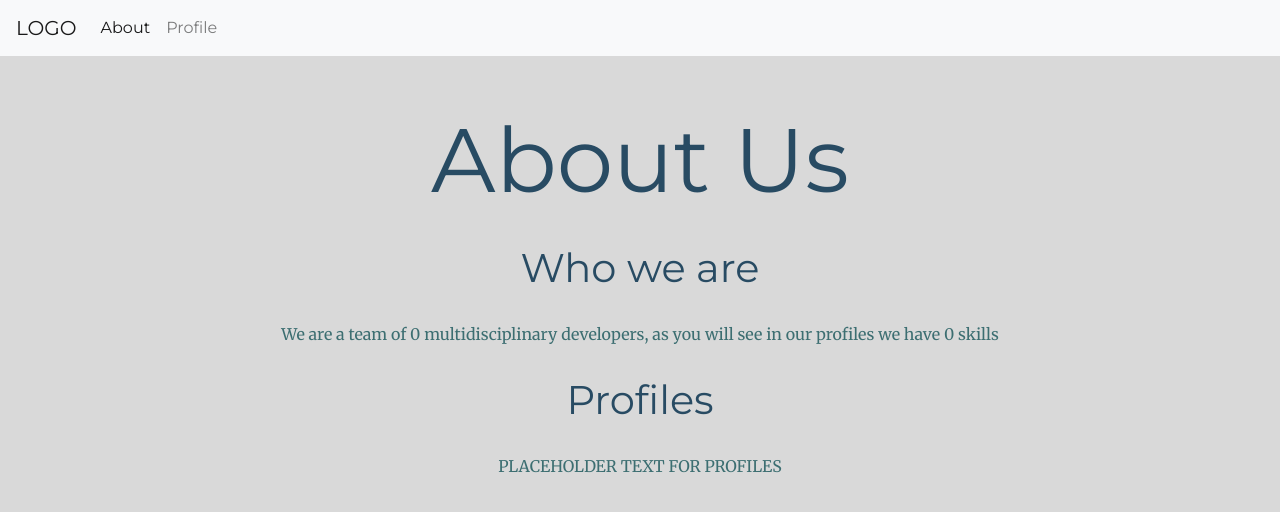
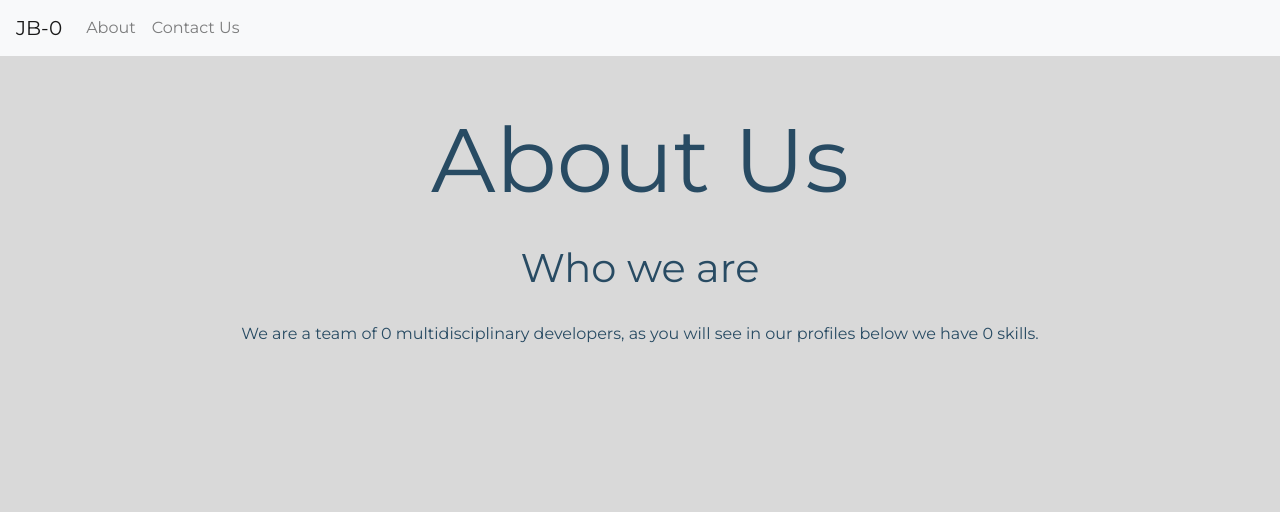
Before and after one commit to jb-0/django_portfolio, a Django app: page /about/ in a window 1280 px wide. Shown: the top 512 px of the page. Run offline with Django 3.2, Linux system fonts and the light colour scheme; some libraries are stand-ins or nearby versions.

Commit message:
Improved layout and styling, introduced cards for profile list

```diff
--- a/profiles/static/css/styles.css
+++ b/profiles/static/css/styles.css
@@ -1,12 +1,16 @@
 .navbar {
     font-family: 'Montserrat', sans-serif;
+}
+
+.card {
+  margin: 0 auto 10px;
 }
 
 body {
   margin: 0;
   text-align: center;
-  color: #3c6e71;
-  font-family: 'Merriweather', serif;
+  color: #284b63;
+  font-family: 'Montserrat', sans-serif;
   background-color: #d9d9d9;
 }
 
@@ -28,9 +32,3 @@ h3 {
   font-family: 'Montserrat', sans-serif;
   color: #353535;
 }
-
-
-/*a, p {*/
-/*  color: #353535;*/
-/*  font-family: 'Merriweather', serif;*/
-/*}*/
--- a/profiles/templates/about.html
+++ b/profiles/templates/about.html
@@ -5,10 +5,21 @@
 {% block content %}
     <h1>About Us</h1>
     <h2>Who we are</h2>
-    <p>We are a team of {{ num_profiles }} multidisciplinary developers, as you will see in our profiles we have
-        {{ num_skills }} skills</p>
+    <p>We are a team of {{ num_profiles }} multidisciplinary developers, as you will see in our profiles below we have
+        {{ num_skills }} skills. </p>
 
-    <h2>Profiles</h2>
-    <p>PLACEHOLDER TEXT FOR PROFILES</p>
+    <div class="row">
+        {% for profile in profiles %}
+            <div class="col-sm-12 col-md-12 col-lg-6">
+                <div class="card rounded" style="width: 35rem;">
+                    <div class="card-body">
+                        <h5 class="card-title">{{ profile.name }}</h5>
+                        <p class="card-text">{{ profile.about}}</p>
+                        <a href="{{ profile.get_absolute_url }}" class="btn btn-dark">Profile</a>
+                    </div>
+                </div>
+            </div>
+    {% endfor %}
+    </div>
 
 {% endblock %}
--- a/profiles/templates/base_generic.html
+++ b/profiles/templates/base_generic.html
@@ -2,7 +2,7 @@
 <html lang="en">
 
 <nav class="navbar navbar-expand-lg navbar-light bg-light">
-    <a class="navbar-brand" href="#">LOGO</a>
+    <a class="navbar-brand" href="#">JB-0</a>
     <button class="navbar-toggler" type="button" data-toggle="collapse" data-target="#navbarNav"
             aria-controls="navbarNav" aria-expanded="false" aria-label="Toggle navigation">
         <span class="navbar-toggler-icon"></span>
@@ -10,10 +10,13 @@
     <div class="collapse navbar-collapse" id="navbarNav">
         <ul class="navbar-nav">
             <li class="nav-item active">
-                <a class="nav-link" href="{% url 'about' %}">About <span class="sr-only">(current)</span></a>
+{#                TODO implement logic to check if current page#}
             </li>
             <li class="nav-item">
-                <a class="nav-link" href="{% url 'profiles' %}">Profile</a>
+                <a class="nav-link" href="{% url 'about' %}">About </a>
+            </li>
+            <li class="nav-item">
+                <a class="nav-link" href="">Contact Us</a>
             </li>
         </ul>
     </div>
@@ -23,8 +26,16 @@
     {% block title %}<title>Portfolio Site</title>{% endblock %}
     <meta charset="utf-8">
     <meta name="viewport" content="width=device-width, initial-scale=1">
-    <link rel="stylesheet" href="https://stackpath.bootstrapcdn.com/bootstrap/4.1.3/css/bootstrap.min.css"
-          integrity="sha384-MCw98/SFnGE8fJT3GXwEOngsV7Zt27NXFoaoApmYm81iuXoPkFOJwJ8ERdknLPMO" crossorigin="anonymous">
+    <link rel="stylesheet" href="https://stackpath.bootstrapcdn.com/bootstrap/4.5.0/css/bootstrap.min.css"
+          integrity="sha384-9aIt2nRpC12Uk9gS9baDl411NQApFmC26EwAOH8WgZl5MYYxFfc+NcPb1dKGj7Sk" crossorigin="anonymous">
+    <script src="https://code.jquery.com/jquery-3.5.1.slim.min.js"
+            integrity="sha384-DfXdz2htPH0lsSSs5nCTpuj/zy4C+OGpamoFVy38MVBnE+IbbVYUew+OrCXaRkfj"
+            crossorigin="anonymous"></script>
+<script src="https://cdn.jsdelivr.net/npm/popper.js@1.16.0/dist/umd/popper.min.js"
+        integrity="sha384-Q6E9RHvbIyZFJoft+2mJbHaEWldlvI9IOYy5n3zV9zzTtmI3UksdQRVvoxMfooAo"
+        crossorigin="anonymous"></script>
+<script src="https://stackpath.bootstrapcdn.com/bootstrap/4.5.0/js/bootstrap.min.js"
+        integrity="sha384-OgVRvuATP1z7JjHLkuOU7Xw704+h835Lr+6QL9UvYjZE3Ipu6Tp75j7Bh/kR0JKI" crossorigin="anonymous"></script>
     <link href="https://fonts.googleapis.com/css?family=Merriweather|Montserrat|Sacramento&display=swap"
           rel="stylesheet">
     {% load static %}
--- a/profiles/templates/profiles/profile_detail.html
+++ b/profiles/templates/profiles/profile_detail.html
@@ -11,7 +11,7 @@
 
     {% for skill in profile.skills.all %}
       <hr>
-      <p>Hi{{ skill.skill }}</p>
+      <p>{{ skill.skill }}</p>
     {% endfor %}
   </div>
 {% endblock %}
--- a/profiles/urls.py
+++ b/profiles/urls.py
@@ -3,6 +3,5 @@ from . import views
 
 urlpatterns = [
     path('', views.about, name='about'),
-    path('profiles/', views.ProfileListView.as_view(), name='profiles'),
-    path('profiles/<int:pk>', views.ProfileDetailView.as_view(), name='profile-detail'),
+    path('<int:pk>', views.ProfileDetailView.as_view(), name='profile-detail'),
 ]
--- a/profiles/views.py
+++ b/profiles/views.py
@@ -5,21 +5,18 @@ from django.views import generic
 
 # Create your views here.
 def about(request):
-    num_profiles = Profile.objects.count()
-    num_skills = Skill.objects.count()
+    # num_profiles = Profile.objects.count()
+    # num_skills = Skill.objects.count()
+    # profiles = Profile.objects.all()
 
     context = {
-        'num_profiles': num_profiles,
-        'num_skills': num_skills,
+        'num_profiles': Profile.objects.count(),
+        'num_skills': Skill.objects.count(),
+        'profiles': Profile.objects.all()
     }
 
     return render(request, 'about.html', context=context)
 
 
-class ProfileListView(generic.ListView):
-    model = Profile
-    context_object_name = 'my_profile_list'  # your own name for the list as a template variable
-
-
 class ProfileDetailView(generic.DetailView):
     model = Profile
```
Also changed, not shown: profiles/templates/profiles/profile_list.html (deleted, +0 -16 lines).
